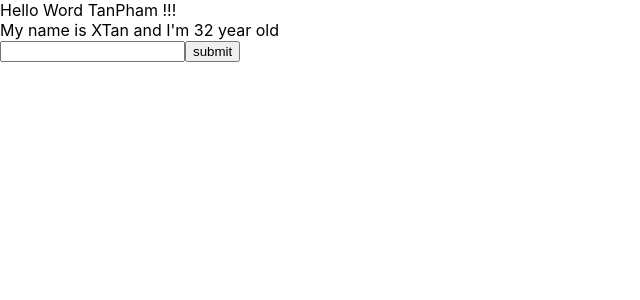
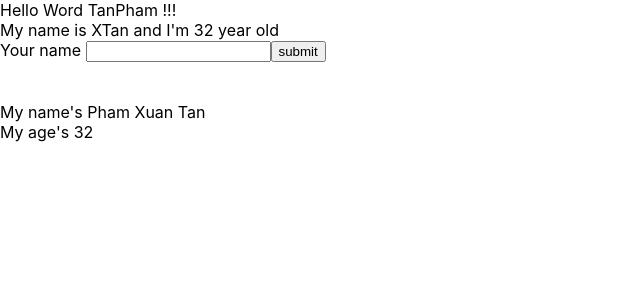
Before and after one commit to TanPham2808/ReactJS_Learning, a React (Create React App) app: page / in a window 1280 px wide. Shown: the top 300 px of the page, without its empty margins (0-640 px from the left). Built offline with nearby package versions, Linux system fonts and the light colour scheme.

Commit message:
Video #23: Sử dụng Props truyền data từ cha vào con

```diff
--- /dev/null
+++ b/src/component/DisplayInfo.js
@@ -0,0 +1,17 @@
+import React from "react";
+
+class DisplayInfo extends React.Component {
+
+    render() {
+        // Sử dụng Destructuring
+        const { name, age } = this.props; // object
+        return (
+            <div>
+                <div>My name's {name}</div>
+                <div>My age's {age}</div>
+            </div>
+        )
+    }
+}
+
+export default DisplayInfo
--- a/src/component/MyComponent.js
+++ b/src/component/MyComponent.js
@@ -1,11 +1,16 @@
 import React from "react";
 import UserInfo from "./UserInfo";
+import DisplayInfo from "./DisplayInfo";
 
 class MyComponent extends React.Component {
     render() {
         return (
             <div>
                 <UserInfo />
+
+                <br /><br />
+
+                <DisplayInfo name="Pham Xuan Tan" age={32} />
             </div>
         )
     }
--- a/src/component/UserInfo.js
+++ b/src/component/UserInfo.js
@@ -26,7 +26,7 @@ class UserInfo extends React.Component {
             <div>
                 My name is {this.state.name} and I'm {this.state.age} year old
                 <form onSubmit={(event) => this.handleOnSubmit(event)}>
-                    <input
+                    Your name <input
                         type="text"
                         onChange={(event) => { this.handleOnChange(event) }}
                     ></input>
```
